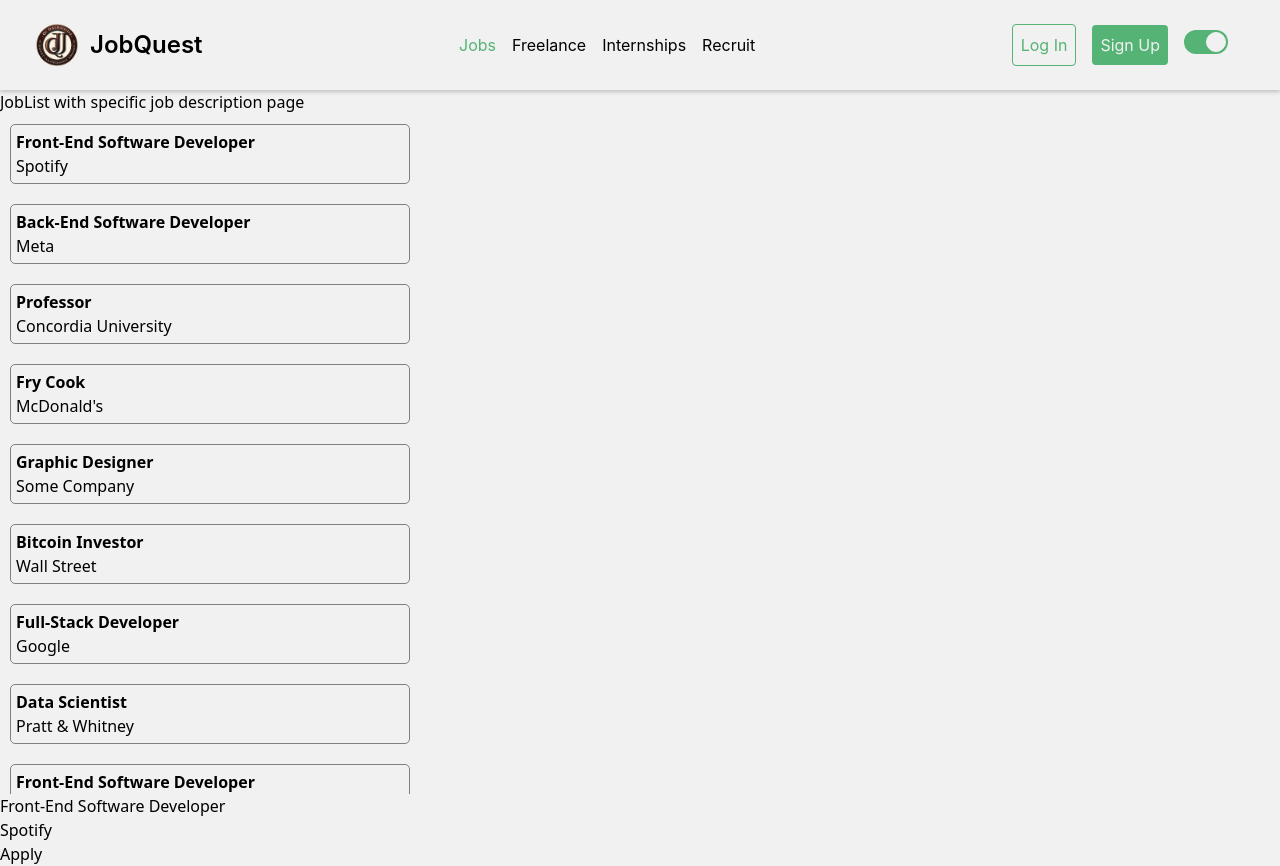
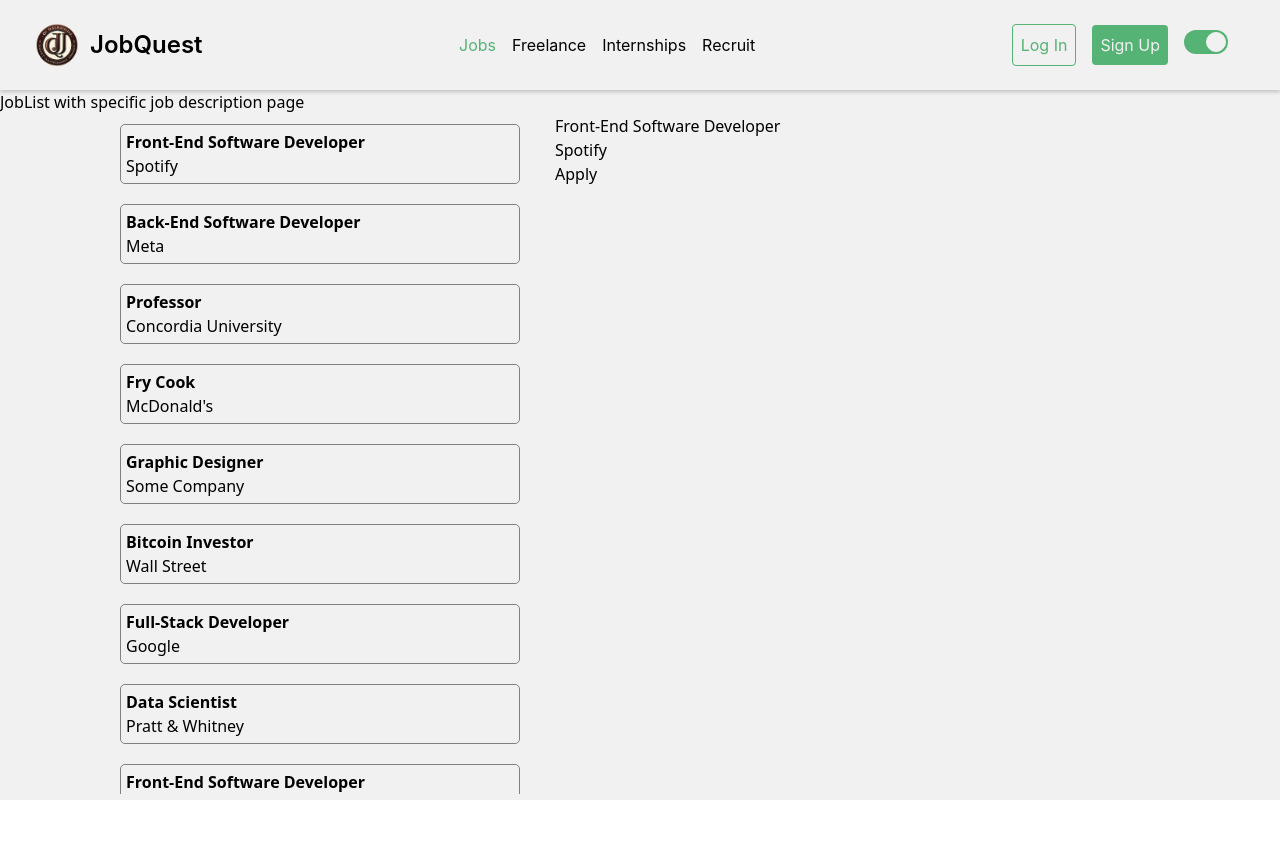
Before and after one commit to Adissuu/JobQuest, a Next.js app in the folder client/: page /jobs/j1 in a window 1280 px wide. After the commit the page ends 800 px from the top, so only its background shows below. Built offline with nearby package versions, Linux system fonts and the light colour scheme.

Commit message:
added routing to jobs/[Id] page

```diff
--- a/client/components/Jobs/JobDescription.js
+++ b/client/components/Jobs/JobDescription.js
@@ -1,6 +1,7 @@
 import { findJob } from "../../public/Jobs/dummy-jobs.js";
 import { useRouter } from "next/router.js";
 import Link from "next/link.js";
+import styles from "../../styles/Jobs/jobs.module.css";
 
 function JobDescription(props) {
     const router = useRouter();
@@ -9,7 +10,7 @@
     let url;
     url="view/"+props.id;
     if (router.asPath.indexOf("view")>-1) url = props.id;
-    return <Link href={url} passHref={true}>
+    return <Link href={url} className={styles.jobdescription}>
         <div>{job.title}</div>
         <div>{job.company}</div>
         <div>{job.description}</div>
--- a/client/components/Jobs/JobList.js
+++ b/client/components/Jobs/JobList.js
@@ -8,17 +8,16 @@
   const router = useRouter();
   console.log(router.asPath == "/jobs");
   let jobs = myJobs();
+  let url = "";
+  if (router.asPath=="/jobs") {
+    url = "/jobs/"
+  }
   let content;
   content = jobs.map((job) => (
-    <Link href={"jobs/"+job.id}>
+    <Link href={url+job.id}>
       <JobItem title={job.title} company={job.company} />
     </Link>
   ));
-  if (router.asPath != "/jobs") {
-    content = jobs.map((job) => (
-          <JobItem title={job.title} company={job.company} />
-      ));
-  }
   return (
     <section className={`${styles.joblist} ${styles.scrollable}`}>
       {content}
--- a/client/styles/Jobs/jobs.module.css
+++ b/client/styles/Jobs/jobs.module.css
@@ -31,5 +31,11 @@
 }
 
 .jobcontainer {
-    display: inline-block;
+    display: flex;
+    justify-content: center;
 }
+
+.jobdescription {
+    width:50%;
+    padding-left: 25px;
+}
```
